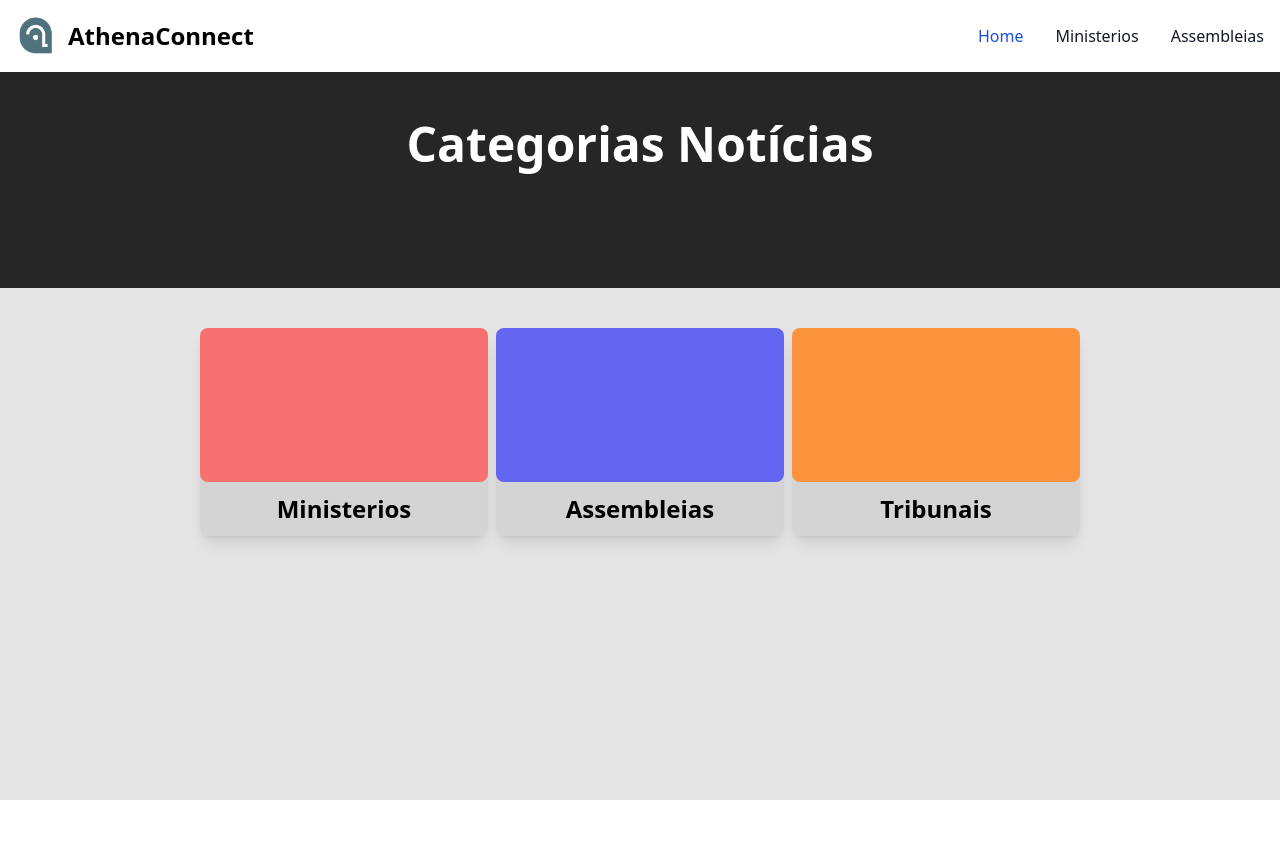
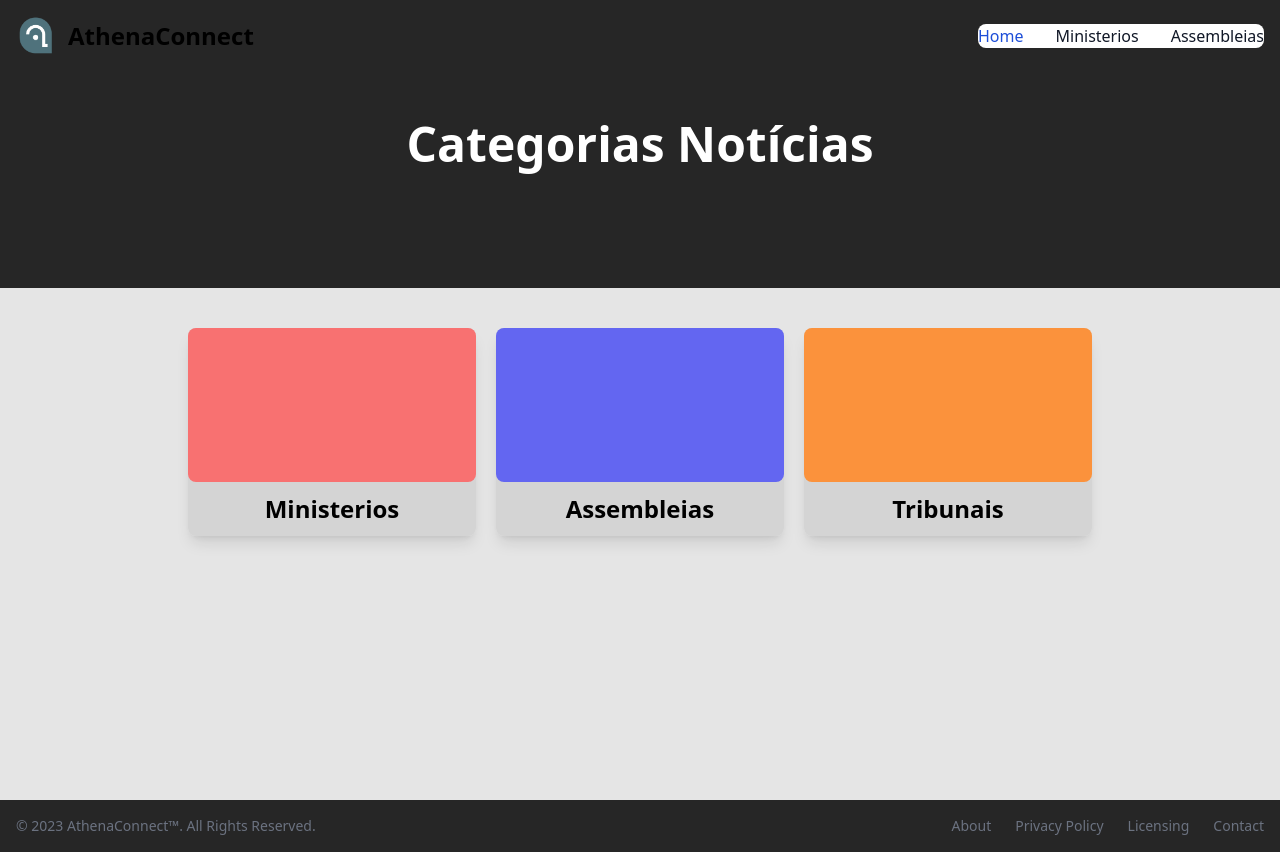
Before and after one commit to HenriqueGSG/frontendgovnews, a React (Vite) app: page / in a window 1280 px wide. Before the commit the page ends 800 px from the top, so only its background shows below. Built offline with nearby package versions, Linux system fonts and the light colour scheme.

Commit message:
Change loader lottie  Commit

```diff
--- a/src/App.jsx
+++ b/src/App.jsx
@@ -19,7 +19,7 @@ import Navbar from "./components/Navbar/Navbar";
 import Ministerios from "./pages/Ministerios/Ministerios";
 import Assembleias from "./pages/Assembleias/Assembleias";
 import Tribunais from "./pages/Tribunais/Tribunais";
-
+import { Footer } from "./components/Footer/Footer";
 function App() {
   const queryClient = new QueryClient();
   const router = createBrowserRouter(
@@ -44,9 +44,8 @@ const Root = () => {
   return (
     <>
       <Navbar />
-      <div>
-        <Outlet />
-      </div>
+      <Outlet />
+      <Footer />
     </>
   );
 };
--- a/src/components/CategoryNews/CategoryNews.jsx
+++ b/src/components/CategoryNews/CategoryNews.jsx
@@ -25,7 +25,7 @@ const CategoryNews = () => {
   };
 
   return (
-    <ul className="flex flex-row flex-wrap justify-center w-full gap-2">
+    <ul className="flex flex-row flex-wrap justify-center w-full gap-5">
       {cardCategory(listCategories)}
     </ul>
   );
--- /dev/null
+++ b/src/components/Footer/Footer.jsx
@@ -0,0 +1,39 @@
+import React from "react";
+
+export const Footer = () => {
+  return (
+    <footer className="bg-neutral-800">
+      <div className="w-full max-w-screen-xl p-4 mx-auto md:flex md:items-center md:justify-between">
+        <span className="text-sm text-gray-500 sm:text-center dark:text-gray-400">
+          © 2023{" "}
+          <a href="https://flowbite.com/" className="hover:underline">
+            AthenaConnect™
+          </a>
+          . All Rights Reserved.
+        </span>
+        <ul className="flex flex-wrap items-center mt-3 text-sm font-medium text-gray-500 dark:text-gray-400 sm:mt-0">
+          <li>
+            <a href="#" className="mr-4 hover:underline md:mr-6 ">
+              About
+            </a>
+          </li>
+          <li>
+            <a href="#" className="mr-4 hover:underline md:mr-6">
+              Privacy Policy
+            </a>
+          </li>
+          <li>
+            <a href="#" className="mr-4 hover:underline md:mr-6">
+              Licensing
+            </a>
+          </li>
+          <li>
+            <a href="#" className="hover:underline">
+              Contact
+            </a>
+          </li>
+        </ul>
+      </div>
+    </footer>
+  );
+};
--- a/src/components/Navbar/Navbar.jsx
+++ b/src/components/Navbar/Navbar.jsx
@@ -3,7 +3,7 @@ import { Link } from "react-router-dom";
 import logo from "../../assets/logo.png";
 export default function Navbar() {
   return (
-    <nav className="absolute w-full bg-white border-gray-200 dark:bg-neutral-800">
+    <nav className="absolute w-full bg-neutral-800">
       <div className="flex flex-wrap items-center justify-between max-w-screen-xl p-4 mx-auto">
         <a href="/" className="flex items-center">
           <img src={logo} className="w-10 h-10 mr-3 " alt="Logo" />
```
Also changed, not shown: src/lottie/99109-loading.json (+1 -1 lines).
